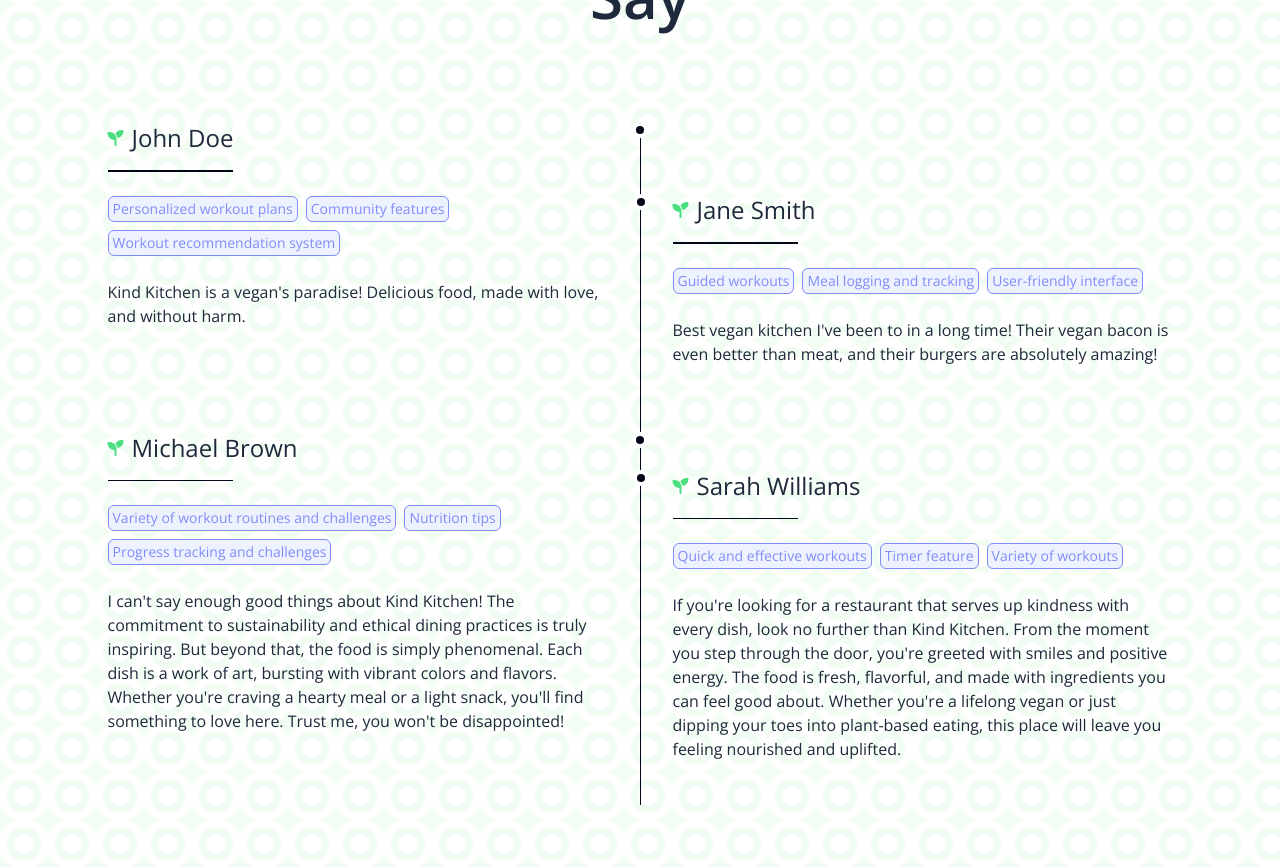
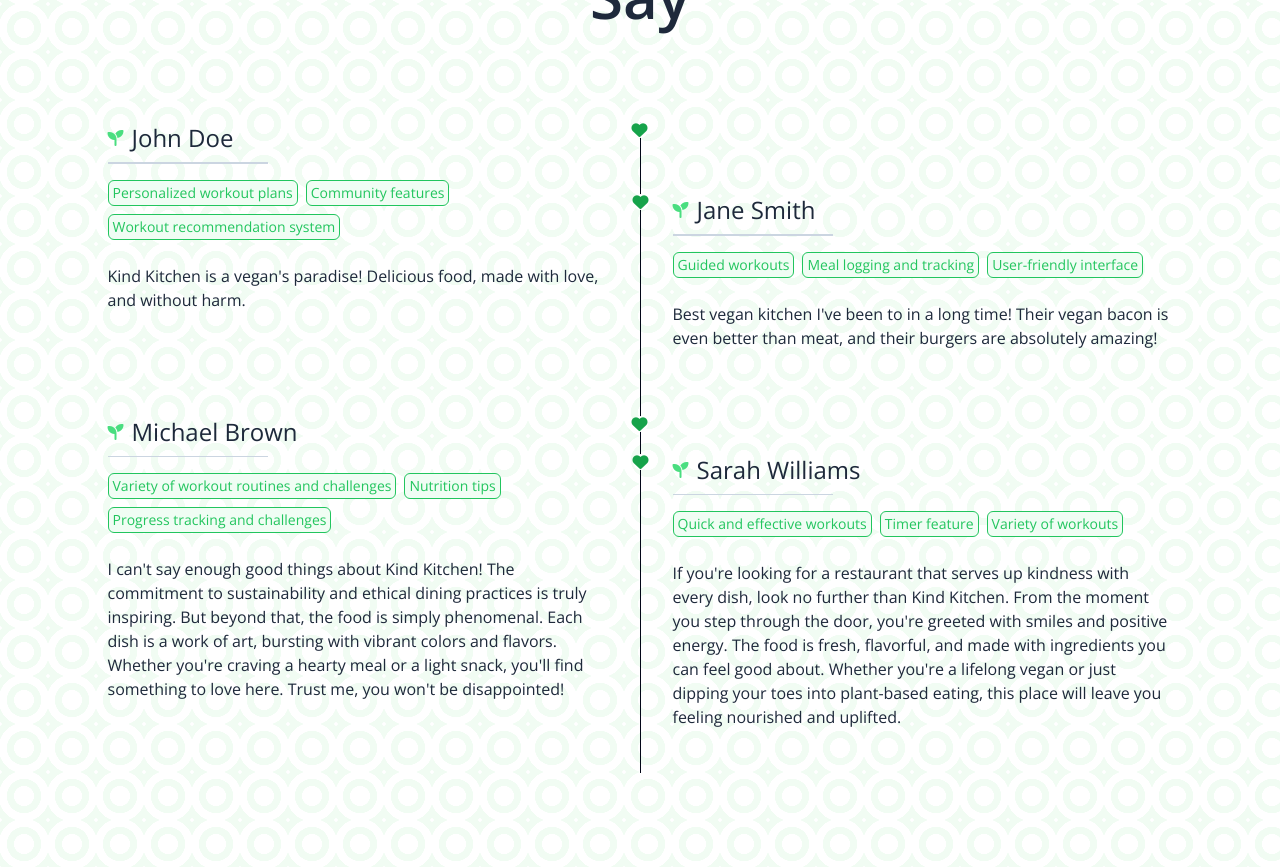
Before and after one commit to ProfoundlyParker/kind-kitchen, a SvelteKit app: page / in a window 1280 px wide. Shown: the part 1820-2687 px from the top of the page. Built offline with nearby package versions, Linux system fonts and the light colour scheme.

Commit message:
Changed dots in reviews to green hearts

```diff
--- a/src/components/ReviewCard.svelte
+++ b/src/components/ReviewCard.svelte
@@ -22,9 +22,7 @@
                     ? " right-0 -mr-8 translate-x-1/2"
                     : " left-0 -ml-8 -translate-x-1/2")}
         >
-            <div
-                class="rounded-full bg-slate-950 aspect-square h-2"
-            />
+            <i class="fa-solid fa-heart text-green-600" />
         </div>
         <div class="flex items-center gap-2">
             <i class="fa-solid fa-seedling text-green-400" />
@@ -33,12 +31,10 @@
             </h3>
         </div>
     </div>
-    <div class="h-[1.5px] bg-slate-950 w-1/4 mr-auto mb-4 mt-2"></div>
+    <div class="h-[1.5px] bg-slate-300 w-40 mr-auto mb-2"></div>
     <div class="flex items-center flex-wrap gap-2 text-xs sm:text-sm mb-4">
         {#each reviewItem.features as keywork}
-            <div
-                class="p-1 py-0.5 rounded-md border border-solid border-indigo-400 bg-indigo-50 text-indigo-400"
-            >
+            <div class="p-1 py-0.5 rounded-md border border-solid border-green-500 bg-green-50 text-green-500">
                 <p>{keywork}</p>
             </div>
         {/each}
```
